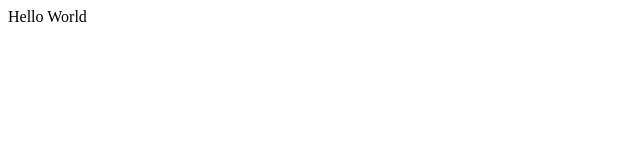
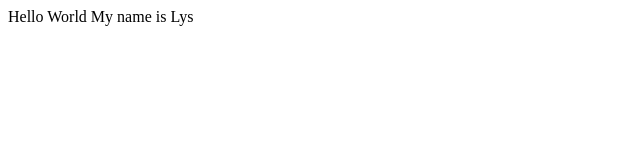
Before and after one commit to lysirebe/test-git, a plain HTML site: page index.html in a window 1280 px wide. Shown: the whole page, without its empty margins (0-640 px from the left). Drawn offline with Linux system fonts and the light colour scheme.

Commit message:
edited in github

```diff
--- a/index.html
+++ b/index.html
@@ -8,5 +8,6 @@
 </head>
 <body>
   Hello World
+  My name is Lys
 </body>
 </html>
```
